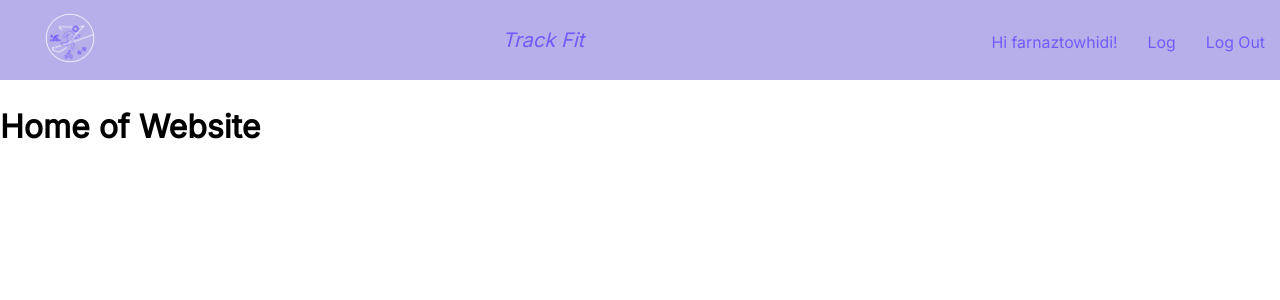
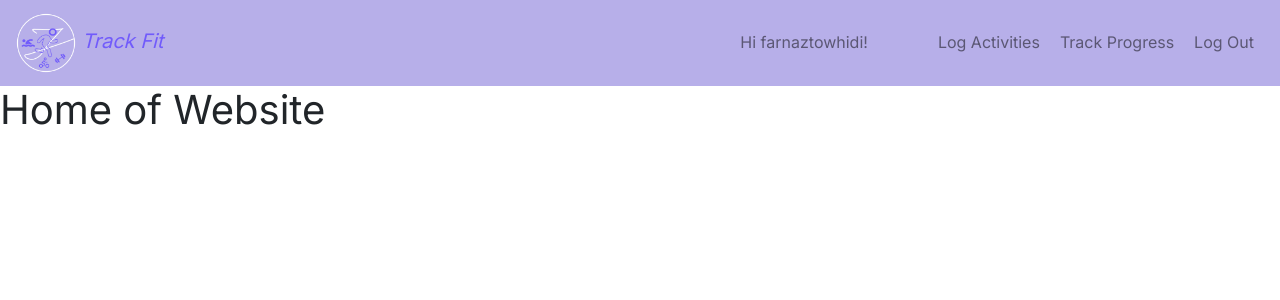
Before and after one commit to aerlikh17/track-fit-app, a Django app: page / in a window 1280 px wide. Shown: the top 300 px of the page. Run offline with Django 4.2, Linux system fonts and the light colour scheme; a user stored in the database is signed in.

Commit message:
updating base with bootstrap

```diff
--- a/main_app/static/css/style.css
+++ b/main_app/static/css/style.css
@@ -10,70 +10,7 @@ body {
   font-family: Inter;
 }
 
-ul {
-  margin: 0;
-  padding: 0;
-  list-style: none;
-}
-
-
-h2, h3, a {
-	color: #715bfb;
-}
-
-a {
-	text-decoration: none;
-}
-
-
-.logo {
-	margin: 0;
-	font-size: 1.45em;
-}
-
-.main-nav {
-	margin-top: 5px;
-
-}
-.logo a, .main-nav a {
-	padding: 10px 15px;
-	text-align: center;
-	display: block;
-}
-
-.logo a {
-  font-family: Inter;
-  font-size: 20px;
-  font-weight: 500;
-  font-stretch: normal;
-  font-style: italic;
-  line-height: normal;
-  letter-spacing: normal;
-  text-align: center;
-  color: #715bfb;
-}
-
-#logo-image {
-  margin-left: 30px;
-  width: 50px;
-}
-
-.main-nav a {
-	color: #715bfb;
-	font-size: .99em;
-}
-
-.main-nav a:hover {
-	color: #718daa;
-}
-
-.header {
-	padding-top: .5em;
-	padding-bottom: .5em;
-	background-color: #b7afe9;
-    width: 100%;
-    height: 104px;
-}
+/* Log page styling */
 
 table {
   padding:0;
@@ -102,10 +39,6 @@ h4 {
   font-weight: bold;
 }
 
-.page-footer {
-  background-color: #b7afe9;
-}
-
 .ExerciseUnit {
   color:#225981;
   font-weight: bold;
@@ -115,26 +48,28 @@ h4 {
   width:50px;
 }
 
-/* =================================
-  Media Queries
-==================================== */
+ /* Navigation bar styling */
 
-@media (min-width: 769px) {
-	.header, .main-nav {
-		display: flex;
-	}
-	.header {
-		flex-direction: column;
-		align-items: center;
-		width: 100%;
-    max-height: 80px;
-		margin: 0 auto;
-	}
+.navbar-brand {
+  font-family: Inter;
+  font-size: 20px;
+  font-weight: 500;
+  font-stretch: normal;
+  font-style: italic;
+  line-height: normal;
+  letter-spacing: normal;
+  text-align: center;
+  color: #715bfb!important;
 }
 
-@media (min-width: 1024px) {
-	.header {
-		flex-direction: row;
-		justify-content: space-between;
-	}
+.nav-item {
+  margin: 10px;
 }
+
+.bg-light {
+  background-color: #b7afe9!important;
+}
+
+#user-name {
+  margin-right: 50px;
+}
--- a/main_app/templates/base.html
+++ b/main_app/templates/base.html
@@ -4,14 +4,56 @@
 <html lang="en">
 <head>
   <meta charset="UTF-8">
-  <meta name="viewport" content="width=device-width, initial-scale=1.0">
+  <meta name="viewport" content="width=device-width, initial-scale=1, shrink-to-fit=no">
   <meta http-equiv="X-UA-Compatible" content="ie=edge">
   <title>Track Fit </title>
+  <link href="https://fonts.googleapis.com/css2?family=Inter&display=swap" rel="stylesheet">
+  <link rel="stylesheet" href="https://cdn.jsdelivr.net/npm/bootstrap@4.1.3/dist/css/bootstrap.min.css" integrity="sha384-MCw98/SFnGE8fJT3GXwEOngsV7Zt27NXFoaoApmYm81iuXoPkFOJwJ8ERdknLPMO" crossorigin="anonymous">
   <link rel="stylesheet" type="text/css" href="{% static 'css/style.css' %}">
-  <link href="https://fonts.googleapis.com/css2?family=Inter&display=swap" rel="stylesheet">
 </head>
 <body>
-  <header class="header">
+<nav class="navbar navbar-light bg-light">
+  <a class="navbar-brand" href="#">
+    <img src="{% static 'images/Component 5.png'%}" width="60" class="d-inline-block" alt="">
+    Track Fit
+  </a>
+  <ul class="navbar-nav navbar-expand-sm bg-light ml-auto">
+    {% if user.is_authenticated %}
+    <li class="nav-item">
+        <a class="nav-link" id="user-name">
+          Hi {{ user.get_username }}!
+        </a>
+    </li>
+    <li class="nav-item">
+        <a class="nav-link" href="#">
+          Log Activities
+        </a>
+    </li>
+    <li class="nav-item">
+      <a class="nav-link" href="/clientExercise/{{ user.id }}">
+          Track Progress
+      </a>
+  </li>
+    <li class="nav-item">
+        <a class="nav-link" href="{% url 'login' %}">
+          Log Out
+        </a>
+    </li>
+    {% else %}
+    <li class="nav-item">
+      <a class="nav-link" href="{% url 'signup' %}">
+          Sign Up
+      </a>
+  </li>
+    <li class="nav-item">
+        <a class="nav-link" href="{% url 'login' %}">
+          Log In
+        </a>
+    </li>
+    {% endif %}
+</ul>
+</nav>
+  <!-- <header class="header">
 		<h1 class="logo"><a href=""><img id="logo-image" src="{% static 'images/Component 5.png'%}"></a>
     </h1>
     <h1 class="logo"><a href="">Track Fit</a>
@@ -26,11 +68,14 @@
         <li><a href="{% url 'login' %}">Log In</a></li>
       {% endif %}
       </ul>
-	</header>
+	</header>  -->
 
 {% block content %}
 {% endblock %}
 
-  </main>
+<script src="https://code.jquery.com/jquery-3.3.1.slim.min.js" integrity="sha384-q8i/X+965DzO0rT7abK41JStQIAqVgRVzpbzo5smXKp4YfRvH+8abtTE1Pi6jizo" crossorigin="anonymous"></script>
+<script src="https://cdn.jsdelivr.net/npm/popper.js@1.14.3/dist/umd/popper.min.js" integrity="sha384-ZMP7rVo3mIykV+2+9J3UJ46jBk0WLaUAdn689aCwoqbBJiSnjAK/l8WvCWPIPm49" crossorigin="anonymous"></script>
+<script src="https://cdn.jsdelivr.net/npm/bootstrap@4.1.3/dist/js/bootstrap.min.js" integrity="sha384-ChfqqxuZUCnJSK3+MXmPNIyE6ZbWh2IMqE241rYiqJxyMiZ6OW/JmZQ5stwEULTy" crossorigin="anonymous"></script>
+
 </body>
 </html>
```
